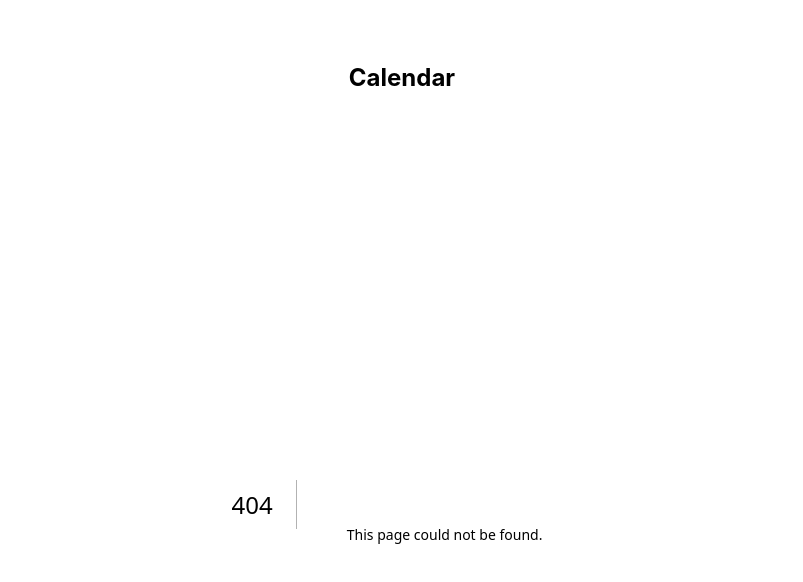
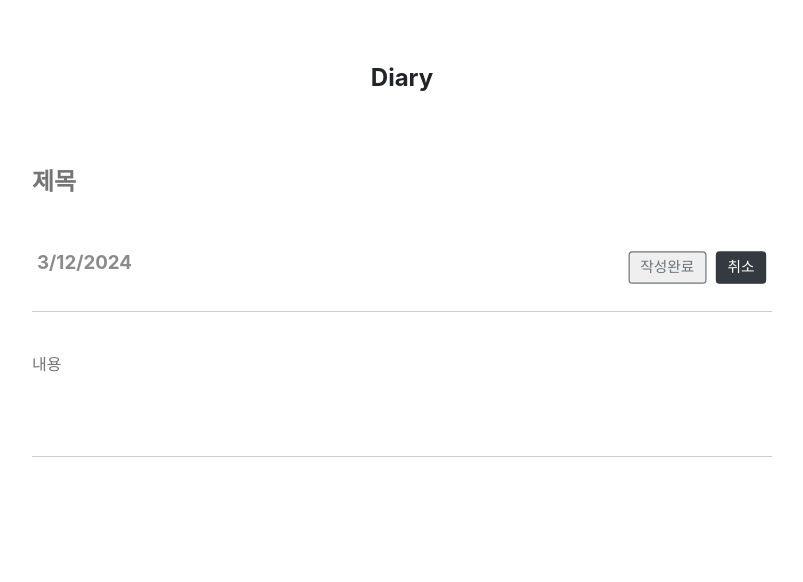
Before and after one commit to ldb0316/react_emotional_diary, a Next.js app: page /diary/create in a window 1280 px wide. Before the commit this address had no page. Shown: the top 582 px of the page, without its empty margins (238-1041 px from the left). Built offline with nearby package versions, Linux system fonts and the light colour scheme.

Commit message:
CRUD 구현 완료. 페이지네이션 및 파일업로드 구현 예정

```diff
--- a/db.json
+++ b/db.json
@@ -1,47 +1,32 @@
 {
   "posts": [
     {
-      "id": 1,
+      "id": "1",
       "title": "First Post",
       "content": "This is the first post"
     }
   ],
   "diarys": [
     {
-      "id": "1",
-      "title": "First Diary",
-      "registDate": "2023-03-12",
-      "content": "This is the first diary 하이하이 ㅇㅇㅇㅇㅇㅇㅇㅇㅇㅇㅇㅇㅇㅇㅇㅇㅇㅇㅇㅇ"
+      "id": "9490",
+      "title": "오늘은 화요일",
+      "content": "고구마를 먹음",
+      "registDate": "2024. 3. 26.",
+      "registDateTime": "20240326224043"
     },
     {
-      "id": "2",
-      "title": "Second Diary",
-      "registDate": "2023-03-11",
-      "content": "오늘은 제안서를 썼다 힘들었다 하..."
+      "id": "fdfd",
+      "title": "고구마를 먹음",
+      "content": "맛있었음",
+      "registDate": "2024. 3. 26.",
+      "registDateTime": "20240326224056"
     },
     {
-      "id": "3",
-      "title": "테스트 다이어리 제목인데 좀 길어요 잘 처리되나 볼까요 몇줄 몇줄까지 가십니까 어째서 2줄이 넘어가십니까",
-      "registDate": "2023-03-11",
-      "content": "This is the first diaryaa안녕 ㅎㅎㅎ안녕 ㅎㅎㅎ안녕 ㅎㅎㅎ안녕 ㅎㅎㅎ안녕 ㅎㅎㅎ안녕 ㅎㅎㅎ안녕 ㅎㅎㅎ안녕 ㅎㅎㅎ안녕 ㅎㅎㅎ안녕 ㅎㅎㅎ안녕 ㅎㅎㅎ안녕 ㅎㅎㅎ안녕 ㅎㅎㅎ안녕 ㅎㅎㅎ안녕 ㅎㅎㅎ"
-    },
-    {
-      "id": "4",
-      "title": "Second Diary3",
-      "registDate": "2023-03-11",
-      "content": "This is the first diarys"
-    },
-    {
-      "id": "5",
-      "title": "Second Diary4",
-      "registDate": "2023-03-11",
-      "content": "This is the first diaryaa 안녕 ㅎㅎㅎ안녕 ㅎㅎㅎ안녕 ㅎㅎㅎ안녕 ㅎㅎㅎ안녕 ㅎㅎㅎ안녕 ㅎㅎㅎ안녕 ㅎㅎㅎ안녕 ㅎㅎㅎ안녕 ㅎㅎㅎ안녕 ㅎㅎㅎ안녕 ㅎㅎㅎ안녕 ㅎㅎㅎ안녕 ㅎㅎㅎ안녕 ㅎㅎㅎ안녕 ㅎㅎㅎ안녕 ㅎㅎㅎ안녕 ㅎㅎㅎ안녕 ㅎㅎㅎ안녕 ㅎㅎㅎ안녕 ㅎㅎㅎ안녕 ㅎㅎㅎ"
-    },
-    {
-      "id": "6",
-      "title": "Second Diary5",
-      "registDate": "2023-03-11",
-      "content": "This is the first diarybb"
+      "id": "78c7",
+      "title": "아이고",
+      "content": "영감",
+      "registDate": "2024. 3. 26.",
+      "registDateTime": "20240326224108"
     }
   ],
   "topics": [
--- a/src/app/diary/CalendarHeader.js
+++ b/src/app/diary/CalendarHeader.js
@@ -1,7 +1,7 @@
 export default function CalendarHeader() {
   return (
     <div>
-      <h1>Calendar</h1>
+      <h1>Diary</h1>
     </div>
   );
 }
--- /dev/null
+++ b/src/app/diary/create/page.js
@@ -0,0 +1,92 @@
+"use client";
+import Link from "next/link";
+import { useParams, useRouter } from "next/navigation";
+import { useEffect, useState } from "react";
+
+export default function createDiaryPage() {
+    const router = useRouter();
+    const [content, setContent] = useState('');
+    const [title, setTitle] = useState('');
+    const [firstRender, setFirstRender] = useState(true);
+
+    const now = new Date().toLocaleDateString();
+    const nowDt = new Date();
+    const dateTime = nowDt.getFullYear().toString().padStart(4, '0') +
+        (nowDt.getMonth() + 1).toString().padStart(2, '0') +
+        nowDt.getDate().toString().padStart(2, '0') +
+        nowDt.getHours().toString().padStart(2, '0') +
+        nowDt.getMinutes().toString().padStart(2, '0') +
+        nowDt.getSeconds().toString().padStart(2, '0');
+
+    //window.onload와 비슷한 역할
+    useEffect(() => {
+        document.querySelector("#title").focus();//제목으로 auto focus하여 수정 가능하다는것을 직관적으로 표시
+        document.addEventListener('input', function (event) {
+            if (event.target.classList.contains('textarea-auto-resize')) {
+                event.target.style.height = 'auto'; // 높이를 자동으로 조절하기 전에 초기화
+                event.target.style.height = event.target.scrollHeight + 'px'; // 실제 스크롤 높이로 높이 설정
+            }
+        }, false);
+    }, []);
+
+    //setState는 비동기 처리이기 때문에 content와 title이 변경된 이후에 해당 script를 실행하도록 강제 동기처리
+    useEffect(() => {
+        if (content && title && firstRender) { //content와 title이 전부 값이 존재하는 상태일 때(두가지 값 전부 setting 완료되었을 떄) 실행
+            document.querySelectorAll('.textarea-initial-auto-resize').forEach(function (textarea) {
+                textarea.style.height = 'auto'; // 높이를 자동으로 조절하기 전에 초기화
+                textarea.style.height = textarea.scrollHeight + 'px'; // 실제 스크롤 높이로 높이 설정
+            });
+            setFirstRender(false);
+        }
+    }, [content, title]);
+
+    //작성완료 버튼 클릭시
+    function insertInfo(e) {
+        e.preventDefault();
+        fetch(`${process.env.NEXT_PUBLIC_API_URL}/diarys`, {
+            method: 'POST', //insert = post
+            headers: {
+                'Content-Type': 'application/json'
+            },
+            body: JSON.stringify({
+                title: title,
+                content: content,
+                registDate: now,
+                registDateTime: dateTime
+            })
+        }).then((res) => {
+            if (res.ok) {
+                return res.json() //res.json()은 비동기 처리임. Promise 객체를 반환한다.
+            }
+        }).then((data) => { //res.json()이 Promise이기때문에 한번 더 .then을 호출하여야 함
+            if (data) {
+                router.push(`/diary/read/${data.id}`);
+                router.refresh();
+            }
+        }).catch((err) => {
+            console.log(err);
+        });
+    }
+
+    return (
+        <form className="vertical-align-lg">
+            <div className="vertical-align-lg">
+                <textarea className="input-no-border input-same-as-h1 textarea-auto-resize textarea-initial-auto-resize" placeholder="제목" style={{ width: "100%" }} id="title" name="title" value={title} onChange={(e) => setTitle(e.target.value)}></textarea>
+                <div className="inline-elements spread-elements padB5 padT5 padL5 padR5" style={{ marginTop: "8px" }}>
+                    <h3 className="light-gray-text">{now}</h3>
+                    <div className="inline-elements padB5 padT5 padR5">
+                        <button onClick={insertInfo} className="btn btn-sm btn-outline-secondary marL10 marR10">
+                            작성완료
+                        </button>
+                        <Link href={`/diary/list`} className="btn btn-sm btn-dark marL10">
+                            취소
+                        </Link>
+                    </div>
+                </div>
+                <hr />
+                <textarea className="input-no-border textarea-auto-resize textarea-initial-auto-resize padT0 padB0 padL0 padR0 marT20" placeholder="내용" style={{ width: "100%", marginBottom: "36px" }} id="content" name="content" value={content} onChange={(e) => setContent(e.target.value)}></textarea>
+                <hr />
+            </div>
+        </form>
+    )
+}
--- a/src/app/globals.css
+++ b/src/app/globals.css
@@ -83,6 +83,13 @@ form {
   text-align: left;
 }
 
+.right-align {
+  display: flex;
+  justify-content: flex-end;
+  align-items: center;
+  text-align: right;
+}
+
 .vertical-stack {
   display: flex;
   flex-direction: column;
@@ -166,13 +173,13 @@ form {
 
 .btn-danger {
   color: #fff;
-  background-color: #dc3545;
+  background-color: #d35a67;
   border-color: #dc3545;
 }
 
 .btn-danger:hover {
   color: #fff;
-  background-color: #c82333;
+  background-color: #d35a67;
   border-color: #bd2130;
 }
 
@@ -791,6 +798,45 @@ hr {
     }
 }, false); */
 
+.f10 {
+  font-size: 10px;
+}
+
+.f12 {
+  font-size: 12px;
+}
+
+.f14 {
+  font-size: 14px;
+}
+
+.f16 {
+  font-size: 16px;
+}
+
+.f18 {
+  font-size: 18px;
+}
+
+.f20 {
+  font-size: 20px;
+}
+
+.f24 {
+  font-size: 24px;
+}
+
+.f28 {
+  font-size: 28px;
+}
+
+.f32 {
+  font-size: 32px;
+}
+
+.f36 {
+  font-size: 36px;
+}
 
 
 
```
Also changed, not shown: src/app/diary/list/page.js (+26 -2 lines), src/app/diary/read/[id]/page.js (+5 -6 lines), src/app/diary/update/[id]/page.js (+68 -15 lines).
